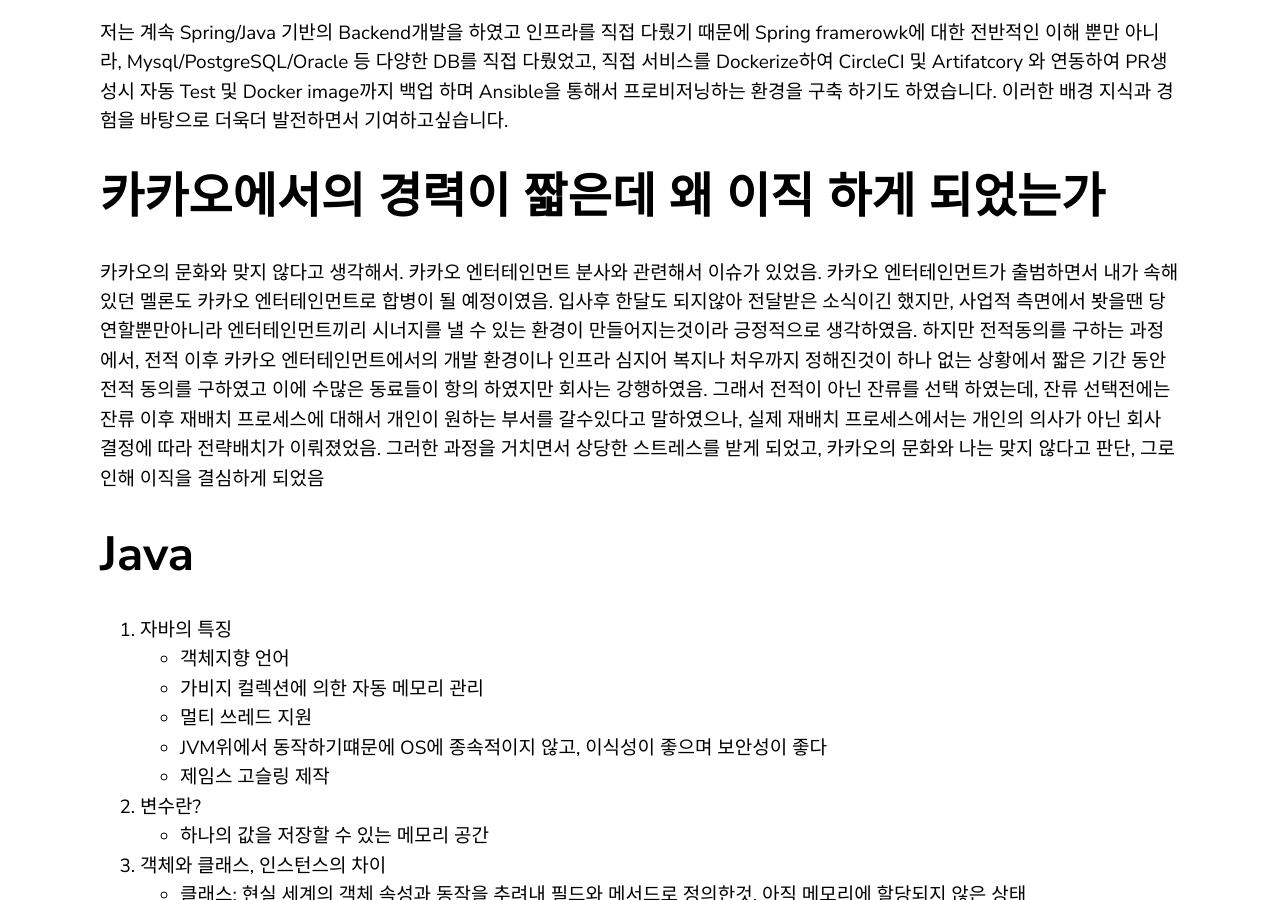
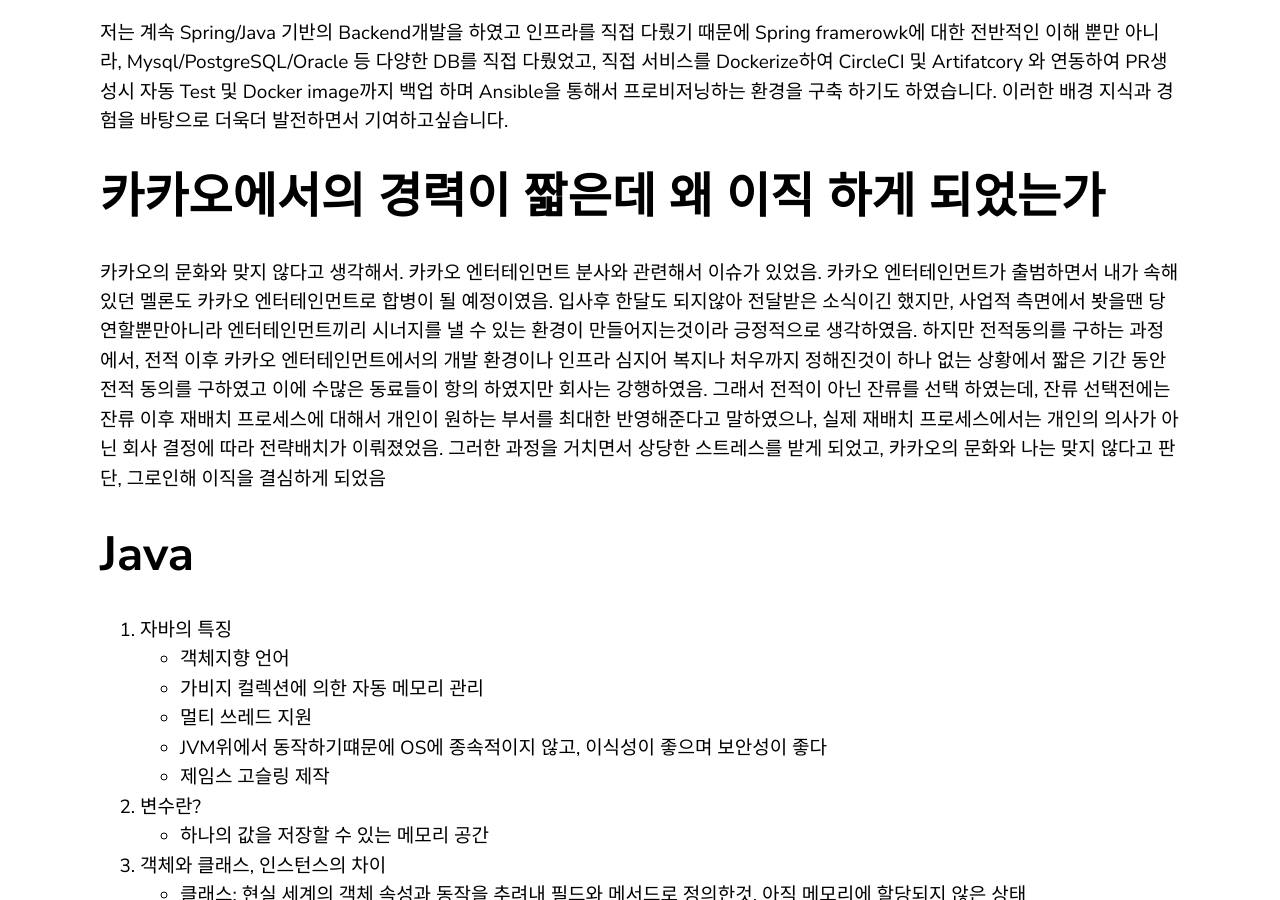
Before and after one commit to yoowonyoung/yoowonyoung.github.io, a Jekyll site: the page built from _posts/2020-08-11-Interview-03.md, in a window 1280 px wide and 900 px high, scrolled down 904 px. Built offline with Jekyll 4.4.1, drawn with Linux system fonts in a browser that asks for light colours; comment, search, counter and statistics services are not loaded.

Commit message:
Update 2020-08-11-Interview-03.md

```diff
--- a/_posts/2020-08-11-Interview-03.md
+++ b/_posts/2020-08-11-Interview-03.md
@@ -16,7 +16,7 @@
 저는 계속 Spring/Java 기반의 Backend개발을 하였고 인프라를 직접 다뤘기 때문에 Spring framerowk에 대한 전반적인 이해 뿐만 아니라, Mysql/PostgreSQL/Oracle 등 다양한 DB를 직접 다뤘었고, 직접 서비스를 Dockerize하여 CircleCI 및 Artifatcory 와 연동하여 PR생성시 자동 Test 및 Docker image까지 백업 하며 Ansible을 통해서 프로비저닝하는 환경을 구축 하기도 하였습니다. 이러한 배경 지식과 경험을 바탕으로 더욱더 발전하면서 기여하고싶습니다.
 
 # 카카오에서의 경력이 짧은데 왜 이직 하게 되었는가
-카카오의 문화와 맞지 않다고 생각해서. 카카오 엔터테인먼트 분사와 관련해서 이슈가 있었음. 카카오 엔터테인먼트가 출범하면서 내가 속해있던 멜론도 카카오 엔터테인먼트로 합병이 될 예정이였음. 입사후 한달도 되지않아 전달받은 소식이긴 했지만, 사업적 측면에서 봣을땐 당연할뿐만아니라 엔터테인먼트끼리 시너지를 낼 수 있는 환경이 만들어지는것이라 긍정적으로 생각하였음. 하지만 전적동의를 구하는 과정에서, 전적 이후 카카오 엔터테인먼트에서의 개발 환경이나 인프라 심지어 복지나 처우까지 정해진것이 하나 없는 상황에서 짧은 기간 동안 전적 동의를 구하였고 이에 수많은 동료들이 항의 하였지만 회사는 강행하였음. 그래서 전적이 아닌 잔류를 선택 하였는데, 잔류 선택전에는 잔류 이후 재배치 프로세스에 대해서 개인이 원하는 부서를 갈수있다고 말하였으나, 실제 재배치 프로세스에서는 개인의 의사가 아닌 회사 결정에 따라 전략배치가 이뤄졌었음. 그러한 과정을 거치면서 상당한 스트레스를 받게 되었고, 카카오의 문화와 나는 맞지 않다고 판단, 그로인해 이직을 결심하게 되었음
+카카오의 문화와 맞지 않다고 생각해서. 카카오 엔터테인먼트 분사와 관련해서 이슈가 있었음. 카카오 엔터테인먼트가 출범하면서 내가 속해있던 멜론도 카카오 엔터테인먼트로 합병이 될 예정이였음. 입사후 한달도 되지않아 전달받은 소식이긴 했지만, 사업적 측면에서 봣을땐 당연할뿐만아니라 엔터테인먼트끼리 시너지를 낼 수 있는 환경이 만들어지는것이라 긍정적으로 생각하였음. 하지만 전적동의를 구하는 과정에서, 전적 이후 카카오 엔터테인먼트에서의 개발 환경이나 인프라 심지어 복지나 처우까지 정해진것이 하나 없는 상황에서 짧은 기간 동안 전적 동의를 구하였고 이에 수많은 동료들이 항의 하였지만 회사는 강행하였음. 그래서 전적이 아닌 잔류를 선택 하였는데, 잔류 선택전에는 잔류 이후 재배치 프로세스에 대해서 개인이 원하는 부서를 최대한 반영해준다고 말하였으나, 실제 재배치 프로세스에서는 개인의 의사가 아닌 회사 결정에 따라 전략배치가 이뤄졌었음. 그러한 과정을 거치면서 상당한 스트레스를 받게 되었고, 카카오의 문화와 나는 맞지 않다고 판단, 그로인해 이직을 결심하게 되었음
 
 <!--
 # 왜 스노우인가
```
